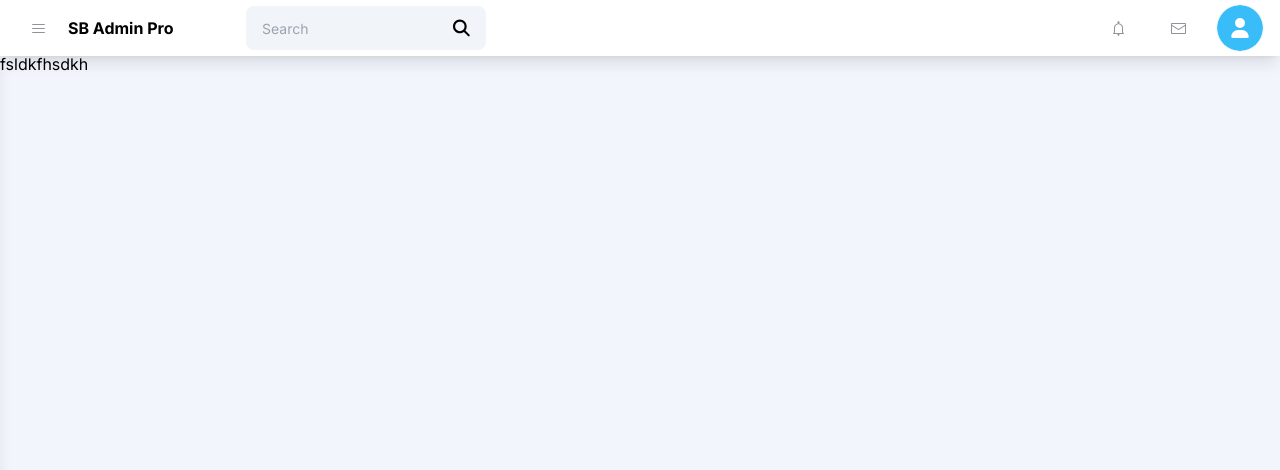
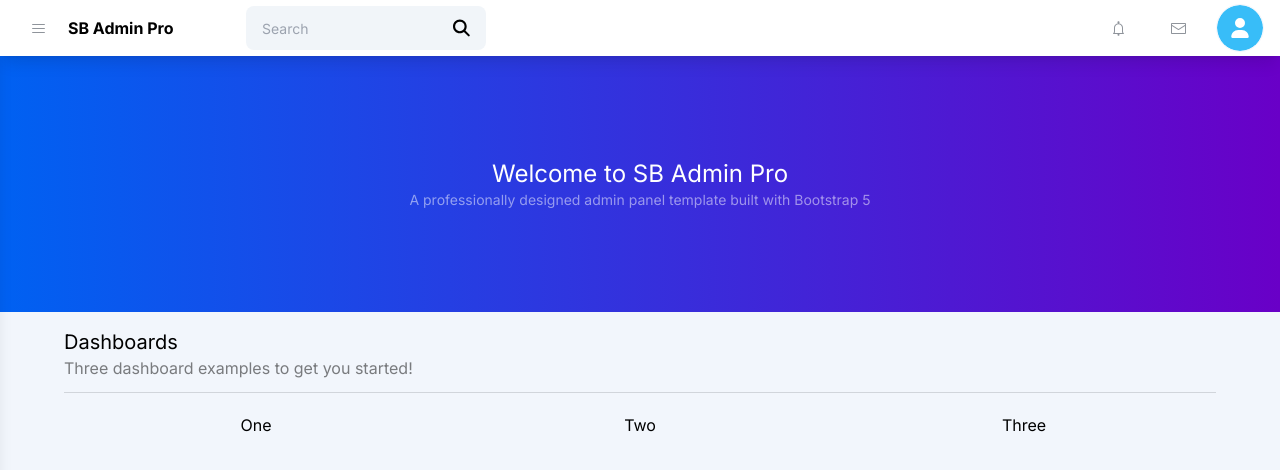
Before and after one commit to 0xe0b69e/psi-proj-2, a Next.js app: page / in a window 1280 px wide. Shown: the top 470 px of the page. Built offline with nearby package versions, Linux system fonts and the light colour scheme.

Commit message:
Misc changes

```diff
--- a/app/page.js
+++ b/app/page.js
@@ -15,12 +15,35 @@
   return (
     <main className="overflow-x-hidden">
       <Navbar toggleSideNav={onSideNavToggle} />
-      <Sidenav visible={isSideNavOpen} />1
+      <Sidenav visible={isSideNavOpen} toggleSideNav={onSideNavToggle} />
       <div className={cn(
-        "h-full w-full bg-background pt-7 text-black transition-all",
+        "h-full w-full bg-background pt-14 text-black transition-all",
         isSideNavOpen && "lg:ml-[240px]"
       )}>
-        fsldkfhsdkh
+        <header className="bg-gradient-to-r from-primary to-secondary py-10 mb-4 h-64 flex items-center justify-center">
+          <div className="w-full text-center text-white text-2xl">
+            <h1>Welcome to SB Admin Pro</h1>
+            <p className="mb-0 text-white/50 text-sm">A professionally designed admin panel template built with Bootstrap 5</p>
+          </div>
+        </header>
+        <div className="flex flex-col px-[5%] w-full">
+          <div className="flex flex-col w-full">
+            <h2 className="text-xl">Dashboards</h2>
+            <p className="text-black/50">Three dashboard examples to get you started!</p>
+            <span className="border-gray-300 border-t-[1px] my-3" />
+            <div className="grid xl:grid-cols-3 max-xl:grid-cols-2 max-md:grid-cols-1">
+              <div className="w-full flex flex-col items-center p-2">
+                <p>One</p>
+              </div>
+              <div className="w-full flex flex-col items-center p-2">
+                <p>Two</p>
+              </div>
+              <div className="w-full flex flex-col items-center p-2">
+                <p>Three</p>
+              </div>
+            </div>
+          </div>
+        </div>
       </div>
     </main>
   );
--- a/components/sidenav.js
+++ b/components/sidenav.js
@@ -4,13 +4,19 @@
 import { ChevronRightIcon, Cross1Icon } from "@radix-ui/react-icons";
 import { cn } from "@/lib/utils";
 
-export default function Sidenav({ visible }) {
+export default function Sidenav( { visible, toggleSideNav } ) {
   return (
     <>
-      <div className={cn(
-        "w-screen h-screen absolute bg-black lg:hidden transition-colors",
-        visible ? "bg-black/50" : "bg-transparent"
-      )}/>
+      <div
+        className={cn(
+          "w-screen h-screen absolute bg-black transition-colors lg:hidden",
+          visible ? "bg-black/50" : "bg-transparent"
+        )}
+        onClick={(e) => {
+          if (visible)
+            toggleSideNav(e);
+        }}
+      />
       <div className={cn(
         "h-screen w-[240px] bg-foreground shadow-lg pt-[85px] pl-4 text-black flex flex-col space-y-2 z-40 transition-all fixed",
         visible ? "translate-x-0" : "-translate-x-full"
--- a/tailwind.config.js
+++ b/tailwind.config.js
@@ -9,11 +9,11 @@
   ],
   prefix: "",
   theme: {
-    container: {
-      center: true,
-      padding: "2rem",
-    },
     extend: {
+      container: {
+        center: true,
+        padding: "2rem",
+      },
       screens: {
         "2xl": "1400px",
         "sm": "575px",
@@ -25,12 +25,12 @@
         background: "#f2f6fc",
         foreground: "#ffffff",
         primary: {
-          DEFAULT: "hsl(var(--primary))",
-          foreground: "hsl(var(--primary-foreground))",
+          DEFAULT: "#0061f2",
+          foreground: "#ffffff",
         },
         secondary: {
-          DEFAULT: "hsl(var(--secondary))",
-          foreground: "hsl(var(--secondary-foreground))",
+          DEFAULT: "#6900c7",
+          foreground: "#ffffff",
         },
         destructive: {
           DEFAULT: "hsl(var(--destructive))",
```
